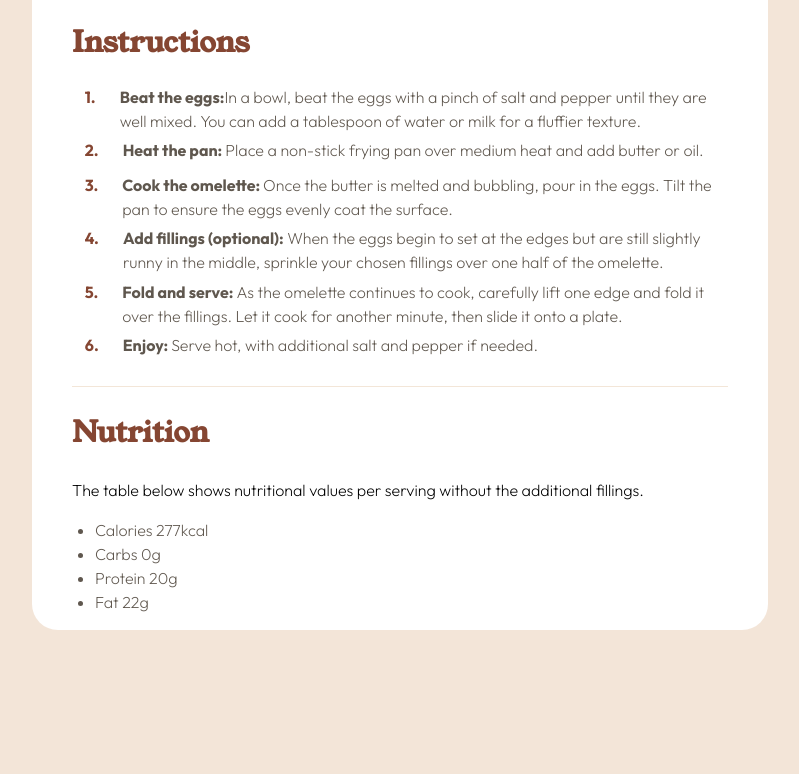
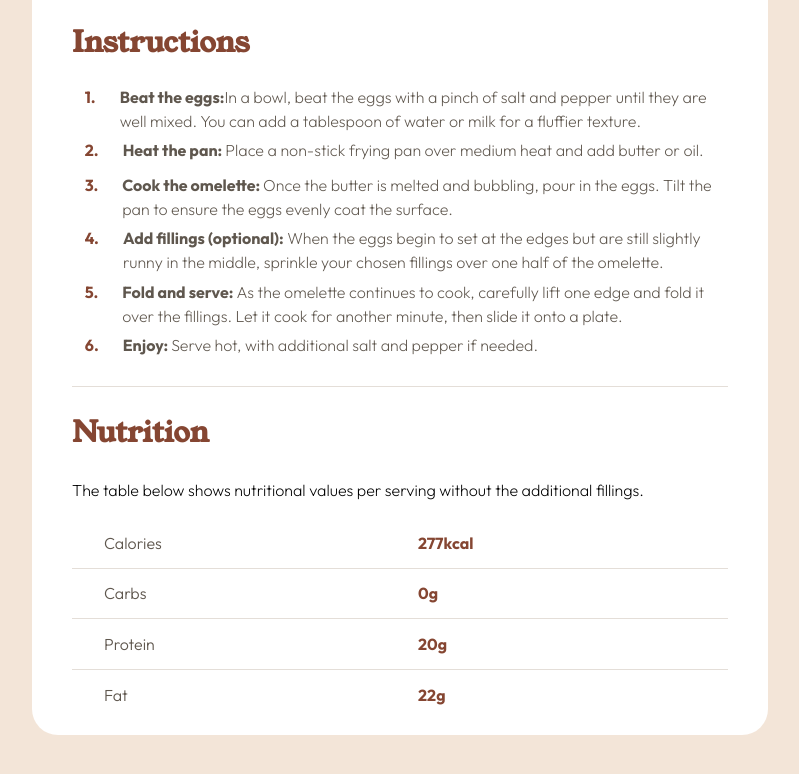
Before and after one commit to sapphirepusa/recipe-page-main, a plain HTML site: page index.html in a window 1280 px wide. Shown: the part 1114-1888 px from the top of the page, without its empty margins (240-1039 px from the left). Before the commit the page ends 1768 px from the top, so only its background shows below. Drawn offline with Linux system fonts and the light colour scheme.

Commit message:
final adjustment, ready for submission

```diff
--- a/index.html
+++ b/index.html
@@ -128,21 +128,26 @@
                     </ol>
               </section>
 
-              <h2>Nutrition</h2>
-              <p> The table below shows nutritional values per serving without the additional fillings.</p>
-              <ul>
-              <li> Calories
-              277kcal</li>
-
-              <li> Carbs
-              0g</li>
-
-              <li> Protein
-              20g</li>
-
-              <li> Fat
-              22g</li>
-              </ul>
+              <section class="nutrition">
+                <h2>Nutrition</h2>
+                  <p> The table below shows nutritional values per serving without the additional fillings.</p>
+                    <div class="row-1">
+                      <div class="column">Calories</div>
+                      <div class="column" id="column-text">277kcal</div>
+                    </div>
+                    <div class="row-2">
+                      <div class="column">Carbs</div>
+                      <div class="column" id="column-text">0g</div>
+                    </div>
+                    <div class="row-3">
+                      <div class="column">Protein</div>
+                      <div class="column" id="column-text">20g</div>
+                    </div>
+                    <div class="row-4">
+                      <div class="column">Fat</div>
+                      <div class="column" id="column-text">22g</div>
+                    </div>
+              </section>
             </div>
         </div>
 
@@ -155,6 +160,25 @@
 </body>
 </html>
 
+<!-- <li>
+  Calories
+  277kcal
+</li>
+
+<li>
+  Carbs
+  0g
+</li>
+
+<li>
+  Protein
+  20g
+</li>
+
+<li>
+  Fat
+  22g
+</li> -->
 
 <!-- incremented order list -->
 <!-- <ol class="instruction-ol">
--- a/style.css
+++ b/style.css
@@ -58,10 +58,7 @@ h3 {
     gap: 2rem;
     border-radius: 26px;
     max-width: 46rem;
-    margin-left: auto;
-    margin-right: auto;
-    margin-top: 6.2rem;
-
+    margin: 6.2rem auto 5rem auto;
 }
 
 .container-content {
@@ -111,8 +108,8 @@ h3 {
   font-weight: 290;
 }
 
-.ingredients-section {
-  border-bottom: 1px solid hsl(30, 54%, 90%);
+.ingredients-section, .instruction {
+  border-bottom: 1px solid hsl(30, 18%, 87%);
   padding-bottom: 1rem;
 }
 
@@ -153,13 +150,44 @@ h3 {
   align-items: baseline;
 }
 
-.instruction {
-  border-bottom: 1px solid hsl(30, 54%, 90%);
+#instruction-2-margin {
+  margin-bottom: -1rem;
+}
+
+.row-1::after, .row-2::after, .row-3::after, .row-4::after{
+  content: "";
+  display: table;
+  clear: both;
+}
+
+.row-1, .row-2, .row-3{
+  border-bottom: 1px solid hsl(30, 18%, 87%);
+  padding: 0.8rem 0 0.8rem 0;
+}
+
+.row-4 {
+  padding: 0.8rem 0 0.8rem 0;
+}
+
+.column {
+  float: left;
+  width: 43%;
+  align-items: end;
+  font-family: "Outfit", system-ui;
+  font-weight: 300;
+  color: hsl(30, 10%, 34%);
+  justify-items: center;
+  margin-left: 2rem;
+}
+
+.nutrition {
   padding-bottom: 1rem;
 }
 
-#instruction-2-margin {
-  margin-bottom: -1rem;
+#column-text {
+  font-family: "Outfit", system-ui;
+  font-weight: 700;
+  color: hsl(14, 45%, 36%);
 }
 
 
@@ -188,11 +216,11 @@ h3 {
 } */
 
 /* different styles for different media types/devices */
-@media only screen and (max-width: 700px) {
+@media only screen and (max-width: 790px) {
   .img-header {
-   margin: 0;
-   border-radius: 0;
-   width: 100%;
+    border-radius: 0;
+    width: 100%;
+    margin: 0;
   }
 
   body{
@@ -213,5 +241,12 @@ h3 {
     gap: 5px;
   }
 
+  .container-design p {
+    text-wrap: wrap;
+  }
+
+  #instruction-2-margin {
+    margin-bottom: 0;
+  }
 
 }
```
